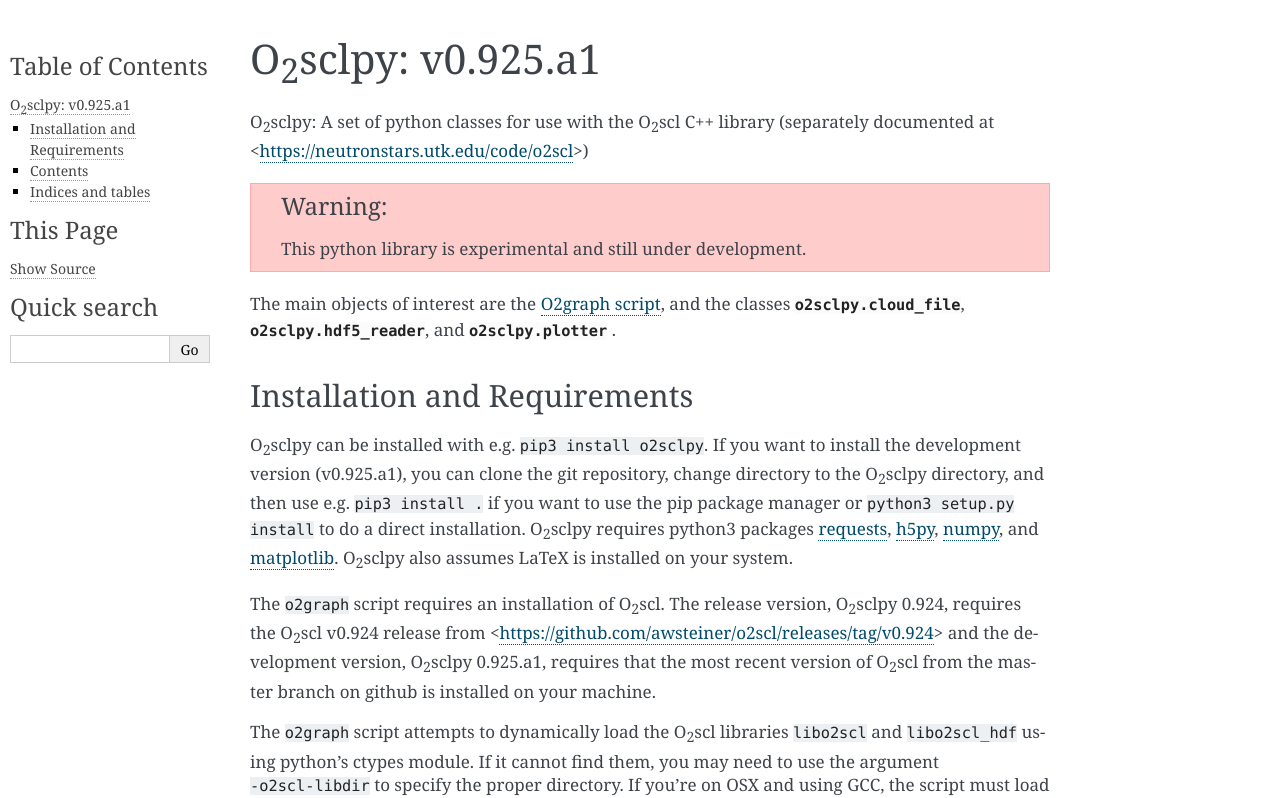
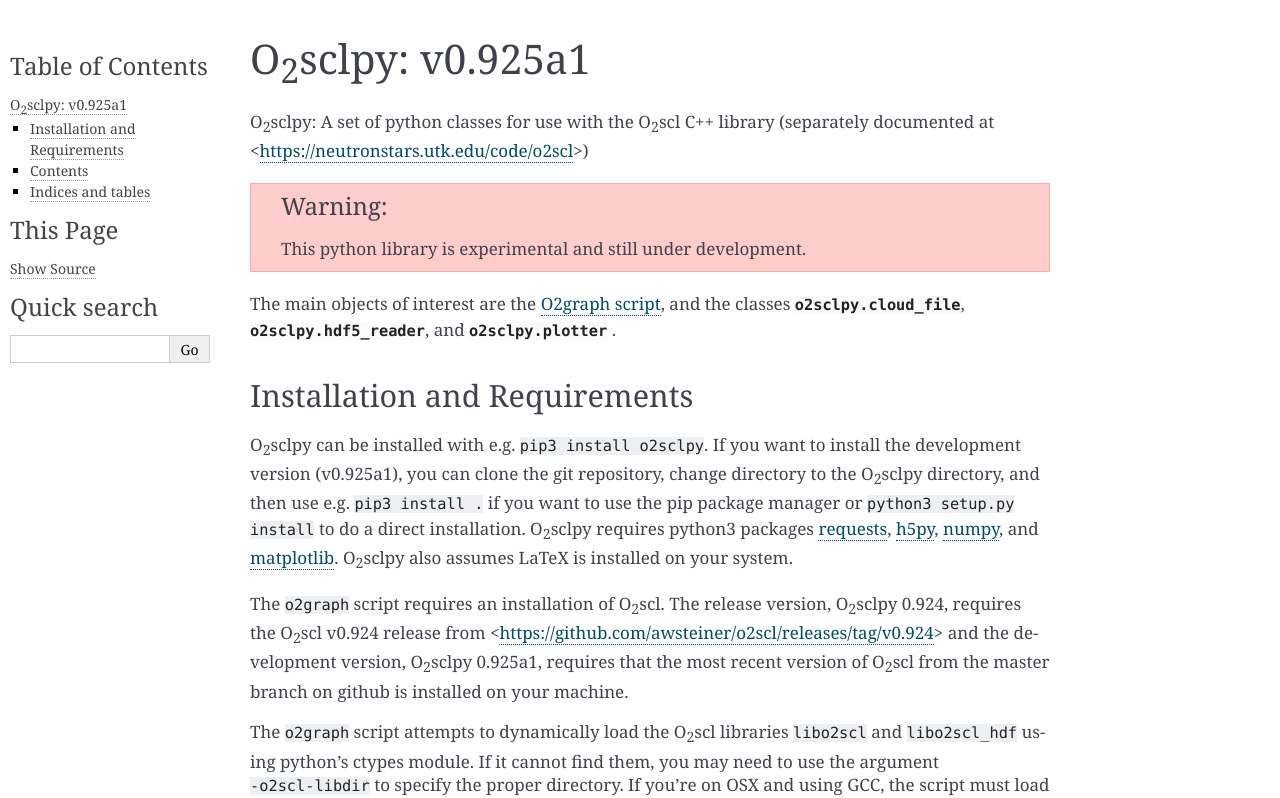
Before and after one commit to awsteiner/o2sclpy, a Sphinx documentation site: the page built from doc/index.rst, in a window 1280 px wide. Shown: the top 798 px of the page. Built offline with Sphinx 7.4.7, drawn with Linux system fonts in a browser that asks for light colours.

Commit message:
normalize v number 0.925.a1 -> 0.925a1.

```diff
--- a/doc/conf.py
+++ b/doc/conf.py
@@ -61,9 +61,9 @@ author = 'Andrew W. Steiner'
 # built documents.
 #
 # The short X.Y version.
-version = '0.925.a1'
+version = '0.925a1'
 # The full version, including alpha/beta/rc tags.
-release = '0.925.a1'
+release = '0.925a1'
 
 # The language for content autogenerated by Sphinx. Refer to documentation
 # for a list of supported languages.
--- a/doc/index.rst
+++ b/doc/index.rst
@@ -1,5 +1,5 @@
-O\ :sub:`2`\ sclpy: v0.925.a1
-=============================
+O\ :sub:`2`\ sclpy: v0.925a1
+============================
 
 O\ :sub:`2`\ sclpy: A set of python classes for use with the
 O\ :sub:`2`\ scl C++ library (separately documented
@@ -17,7 +17,7 @@ Installation and Requirements
 
 O\ :sub:`2`\ sclpy can be installed with e.g. ``pip3 install
 o2sclpy``. If you want to install the development version
-(v0.925.a1), you can clone the git repository, change directory to
+(v0.925a1), you can clone the git repository, change directory to
 the O\ :sub:`2`\ sclpy directory, and then use e.g. ``pip3 install .``
 if you want to use the pip package manager or ``python3 setup.py
 install`` to do a direct installation. O\ :sub:`2`\ sclpy requires
@@ -30,7 +30,7 @@ The ``o2graph`` script requires an installation of O\ :sub:`2`\ scl.
 The release version, O\ :sub:`2`\ sclpy 0.924, requires the O\
 :sub:`2`\ scl v0.924 release from
 <https://github.com/awsteiner/o2scl/releases/tag/v0.924> and the
-development version, O\ :sub:`2`\ sclpy 0.925.a1, requires that the
+development version, O\ :sub:`2`\ sclpy 0.925a1, requires that the
 most recent version of O\ :sub:`2`\ scl from the master branch on
 github is installed on your machine.
 
--- a/o2sclpy/__init__.py
+++ b/o2sclpy/__init__.py
@@ -25,7 +25,7 @@
 # and plotting of HDF5 files (especially those generated by O2scl).
 #
 
-version='0.925.a1'
+version='0.925a1'
 """
 The version number string
 """
--- a/setup.py
+++ b/setup.py
@@ -4,7 +4,7 @@ with open("README.md","r") as file_handle:
     long_description=file_handle.read()
 
 setuptools.setup(name='o2sclpy',
-                 version='0.925.a1',
+                 version='0.925a1',
                  author='Andrew W. Steiner',
                  author_email='awsteiner@mykolab.com',
                  description='Python extensions for O2scl',
```
Also changed, not shown: 1 other file.
